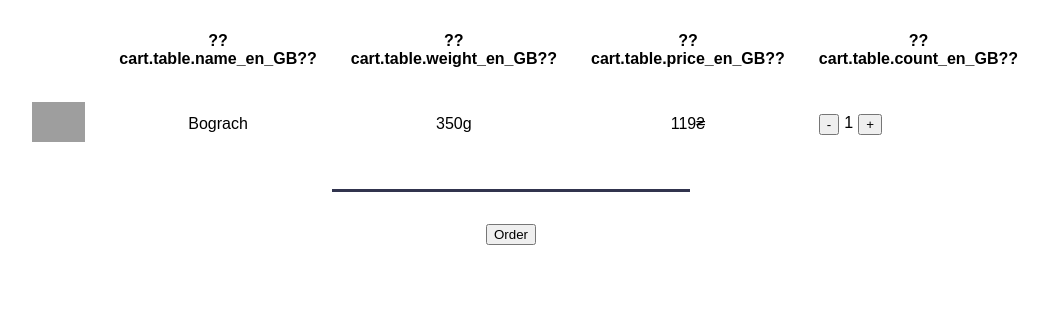
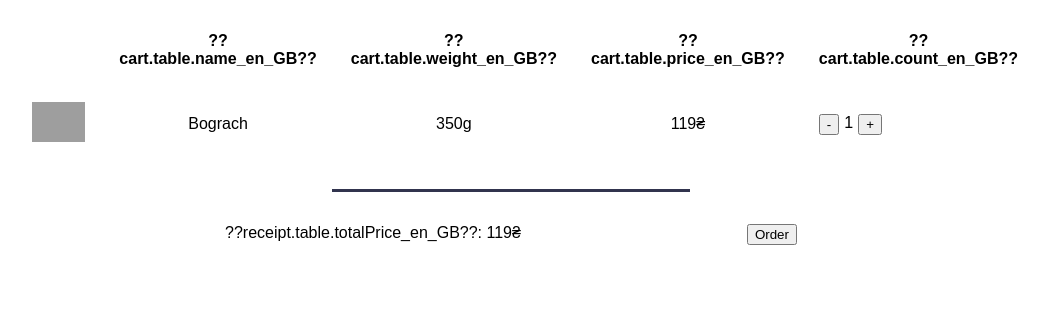
Before and after one commit to fenonq/spring-my-restaurant, a Spring Boot app: page /cart/user in a window 1280 px wide. Shown: the part 194-518 px from the top of the page, without its empty margins (129-1177 px from the left). Run offline with Spring Boot 4, Linux system fonts and the light colour scheme; a user stored in the database is signed in; data comes from the database, SQL or seed files in the repository; tables that the repository leaves empty hold one stand-in row (values such as "Sample post"); some of the project's set-up classes (security, data sources, template engines, error pages and the like) are left out, and stand-ins take their place; grey boxes are pictures that could not be loaded.

Commit message:
added totalPrice info to cart

```diff
--- a/src/main/java/com/fenonq/spring/myrestaurant/controllers/CartController.java
+++ b/src/main/java/com/fenonq/spring/myrestaurant/controllers/CartController.java
@@ -40,7 +40,14 @@
                 .stream()
                 .collect(Collectors.groupingBy(dish -> dish, Collectors.counting())));
 
+        int totalPrice = 0;
+
+        for (Map.Entry<Dish, Long> entry : userCart.entrySet()) {
+            totalPrice += entry.getKey().getPrice() * entry.getValue();
+        }
+
         model.addAttribute("userCart", userCart);
+        model.addAttribute("totalPrice", totalPrice);
         return "cart/user-cart";
     }
 
--- a/src/main/resources/templates/cart/user-cart.html
+++ b/src/main/resources/templates/cart/user-cart.html
@@ -64,6 +64,7 @@
 
     <div class="strip"></div>
     <div class="order_wrapper">
+        <text th:text="#{receipt.table.totalPrice} + ': ' + ${totalPrice} + '&#8372'">TotalPrice</text>
         <form th:action="@{/receipt/order}" method="post" class="order_button">
             <button type="submit">
                 Order
```
